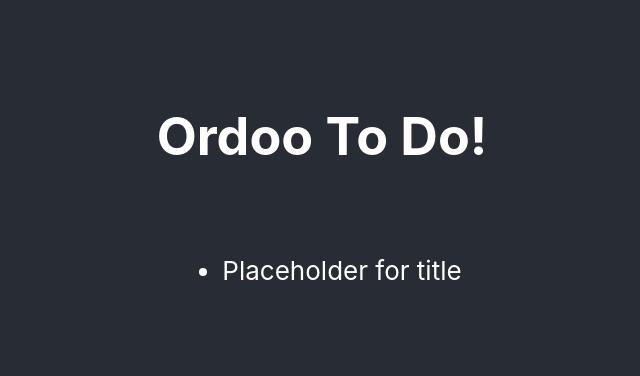
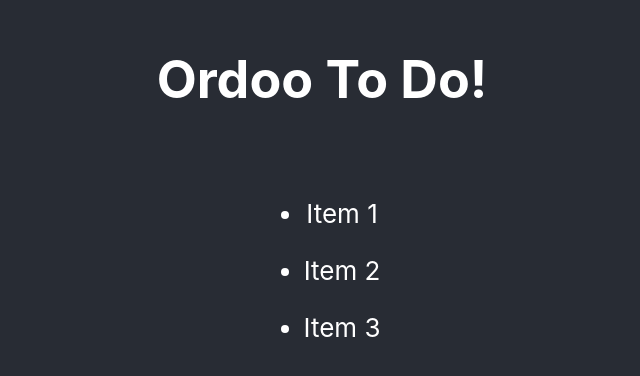
Before and after one commit to ordoo/ordoo-todo, a React (Create React App) app: page / in a window 1280 px wide. Shown: the part 196-572 px from the top of the page, without its empty margins (318-958 px from the left). Built offline with nearby package versions, Linux system fonts and the light colour scheme.

Commit message:
Stub out data

```diff
--- a/src/components/List.js
+++ b/src/components/List.js
@@ -3,10 +3,29 @@ import ListItem from './ListItem'
 import '../List.css';
 
 class List extends Component {
+  constructor(props) {
+    super(props);
+    this.state = {
+      listItems: [
+        { id: 1, title: 'Item 1' },
+        { id: 2, title: 'Item 2' },
+        { id: 3, title: 'Item 3' },
+      ]
+    }
+  }
+
+  renderListItems() {
+    return this.state.listItems.map((listItem) => {
+      return (
+        <ListItem item={ listItem }></ListItem>
+      )
+    })
+  }
+
   render() {
     return (
       <ul className="List">
-        <ListItem></ListItem>
+        { this.renderListItems() }
       </ul>
     );
   }
--- a/src/components/ListItem.js
+++ b/src/components/ListItem.js
@@ -5,7 +5,7 @@ class ListItem extends Component {
   render() {
     return (
       <li className="ListItem">
-        <p>Placeholder for title</p>
+        <p>{ this.props.item.title }</p>
       </li>
     );
   }
```
